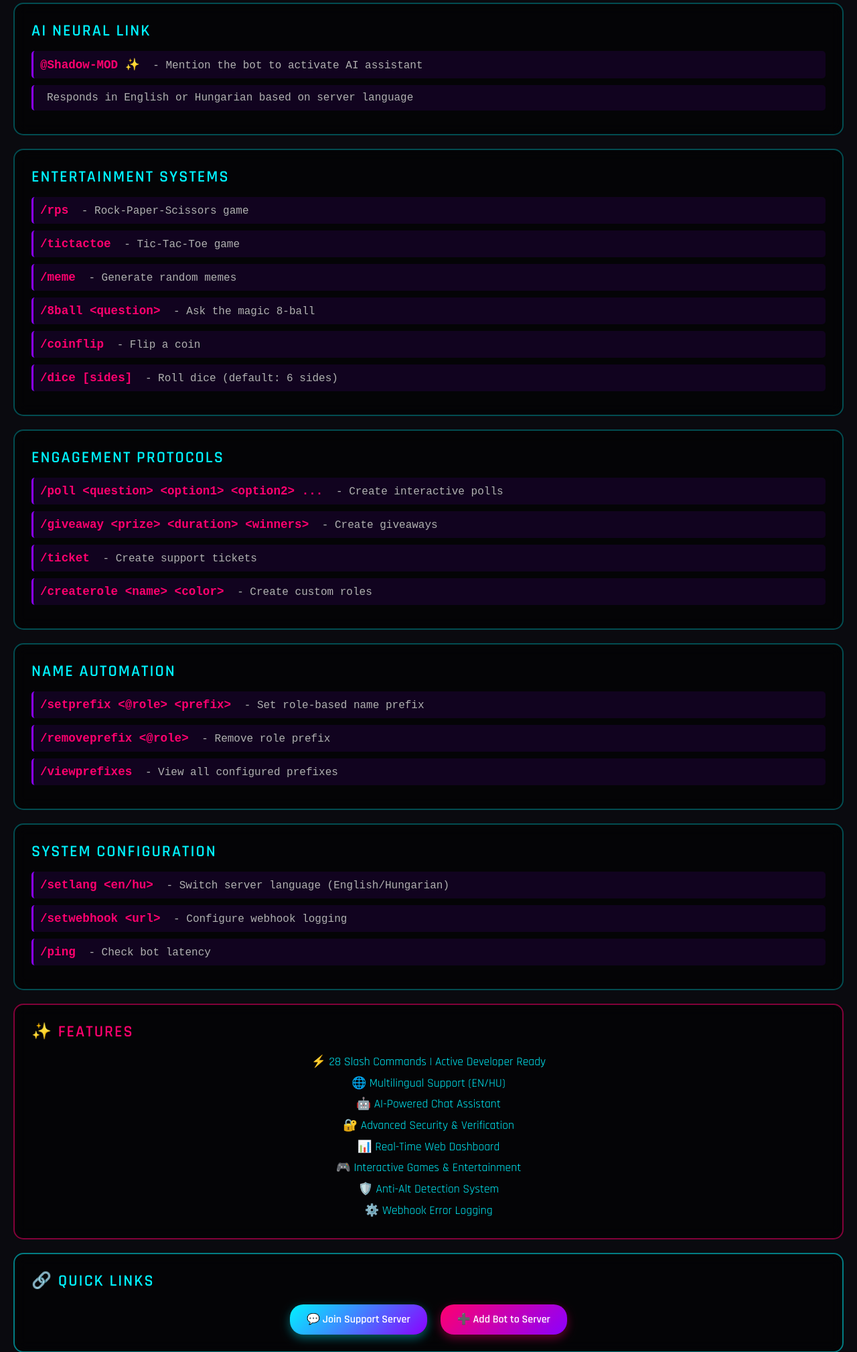
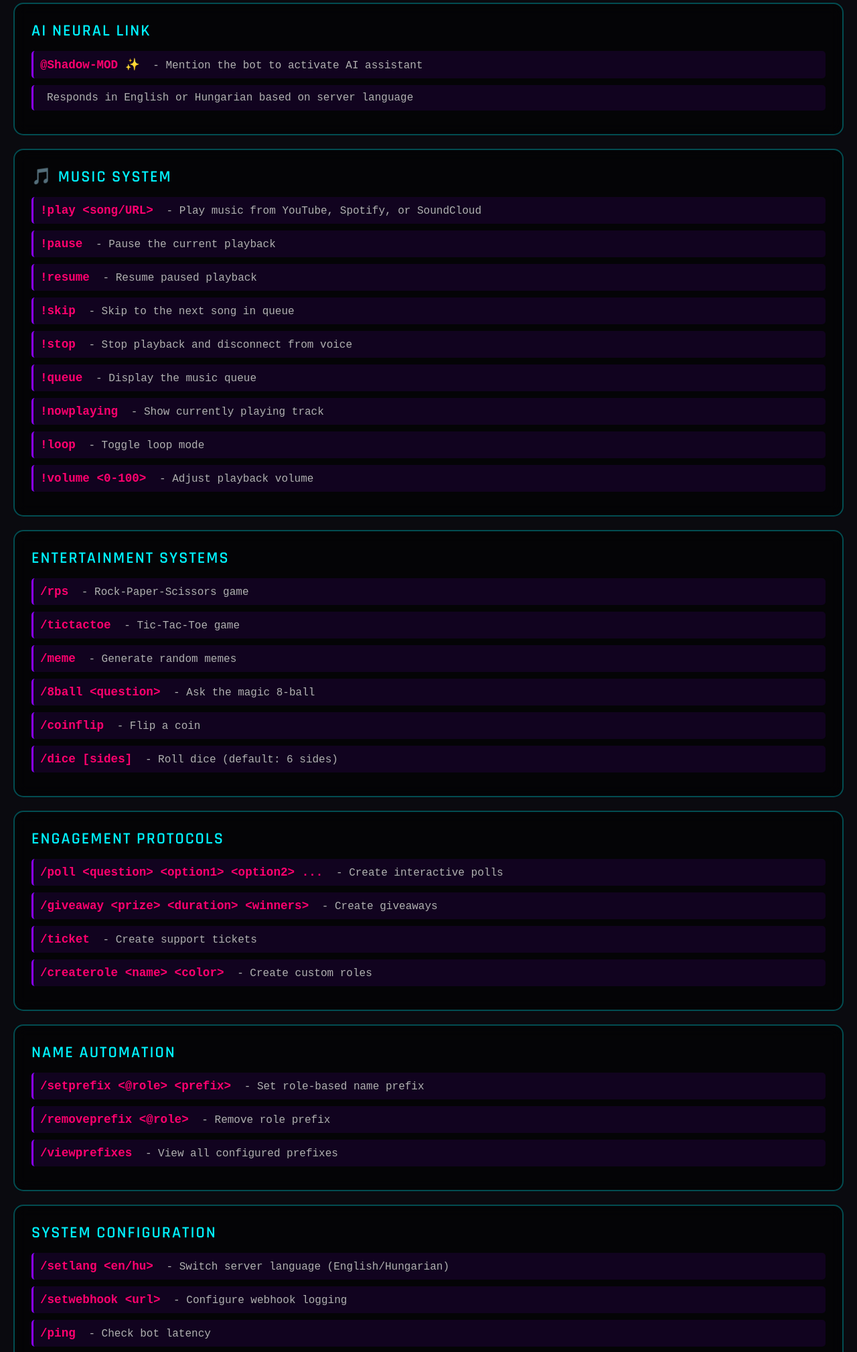
Before and after one commit to kacsofd001-glitch/shadowmod, a Flask app: page /help in a window 1280 px wide. Shown: the part 1708-3726 px from the top of the page at 67% size. Run offline with Flask 3, Linux system fonts and the light colour scheme.

Commit message:
Add music player functionality and related commands to the bot
Adds a new music system with support for YouTube, Spotify, and SoundCloud, including various playback control commands. Updates translations and the help/index templates to reflect the new feature.

Replit-Commit-Author: Agent
Replit-Commit-Session-Id: bed86cfa-bc5d-40ca-a866-d43063598d4f
Replit-Commit-Checkpoint-Type: intermediate_checkpoint
Replit-Commit-Event-Id: 6fefd3ea-9631-4d0b-aa70-1212a038f6d3
Replit-Commit-Screenshot-Url: https://storage.googleapis.com/screenshot-production-us-central1/df0ddb3d-6677-4f3e-b5a5-710956180ca7/bed86cfa-bc5d-40ca-a866-d43063598d4f/HD9RzXT

```diff
--- a/static/js/script.js
+++ b/static/js/script.js
@@ -104,6 +104,8 @@ const translations = {
         ai_desc: "OpenAI-powered chat responses",
         mod_title: "Advanced Moderation",
         mod_desc: "Ban, kick, timeout, warnings & more",
+        music_title: "Music Player",
+        music_desc: "YouTube, Spotify & SoundCloud support",
         games_title: "Interactive Games",
         games_desc: "RPS, Tic-Tac-Toe & mini-games",
         multilang_title: "Multilingual",
@@ -156,6 +158,8 @@ const translations = {
         ai_desc: "OpenAI-alapú chat válaszok",
         mod_title: "Fejlett Moderáció",
         mod_desc: "Kitiltás, kirúgás, timeout, figyelmeztetések",
+        music_title: "Zene Lejátszó",
+        music_desc: "YouTube, Spotify és SoundCloud támogatás",
         games_title: "Interaktív Játékok",
         games_desc: "Kő-Papír-Olló, Tic-Tac-Toe és mini játékok",
         multilang_title: "Többnyelvű",
--- a/templates/help.html
+++ b/templates/help.html
@@ -232,6 +232,46 @@
         </div>
 
         <div class="command-section">
+            <h2>🎵 MUSIC SYSTEM</h2>
+            <div class="command-item">
+                <span class="command-name">!play &lt;song/URL&gt;</span>
+                <span class="command-desc">- Play music from YouTube, Spotify, or SoundCloud</span>
+            </div>
+            <div class="command-item">
+                <span class="command-name">!pause</span>
+                <span class="command-desc">- Pause the current playback</span>
+            </div>
+            <div class="command-item">
+                <span class="command-name">!resume</span>
+                <span class="command-desc">- Resume paused playback</span>
+            </div>
+            <div class="command-item">
+                <span class="command-name">!skip</span>
+                <span class="command-desc">- Skip to the next song in queue</span>
+            </div>
+            <div class="command-item">
+                <span class="command-name">!stop</span>
+                <span class="command-desc">- Stop playback and disconnect from voice</span>
+            </div>
+            <div class="command-item">
+                <span class="command-name">!queue</span>
+                <span class="command-desc">- Display the music queue</span>
+            </div>
+            <div class="command-item">
+                <span class="command-name">!nowplaying</span>
+                <span class="command-desc">- Show currently playing track</span>
+            </div>
+            <div class="command-item">
+                <span class="command-name">!loop</span>
+                <span class="command-desc">- Toggle loop mode</span>
+            </div>
+            <div class="command-item">
+                <span class="command-name">!volume &lt;0-100&gt;</span>
+                <span class="command-desc">- Adjust playback volume</span>
+            </div>
+        </div>
+
+        <div class="command-section">
             <h2 data-translate="cat_entertainment">🎮 ENTERTAINMENT SYSTEMS</h2>
             <div class="command-item">
                 <span class="command-name">/rps</span>
--- a/templates/index.html
+++ b/templates/index.html
@@ -119,6 +119,12 @@
                 </div>
 
                 <div class="feature-card">
+                    <div class="feature-icon">🎵</div>
+                    <h3 data-translate="music_title">Music Player</h3>
+                    <p data-translate="music_desc">YouTube, Spotify & SoundCloud support</p>
+                </div>
+
+                <div class="feature-card">
                     <div class="feature-icon">🎮</div>
                     <h3 data-translate="games_title">Interactive Games</h3>
                     <p data-translate="games_desc">RPS, Tic-Tac-Toe & mini-games</p>
```
Also changed, not shown: attached_assets/Screenshot_2025-11-08-22-04-22-493_com.discord-edit_1762635897217.jpg (added).
